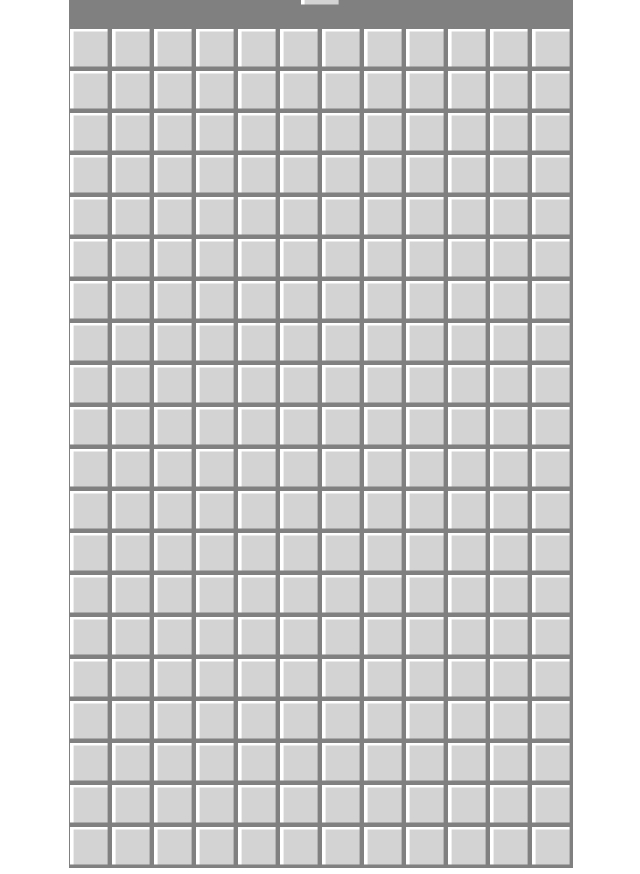
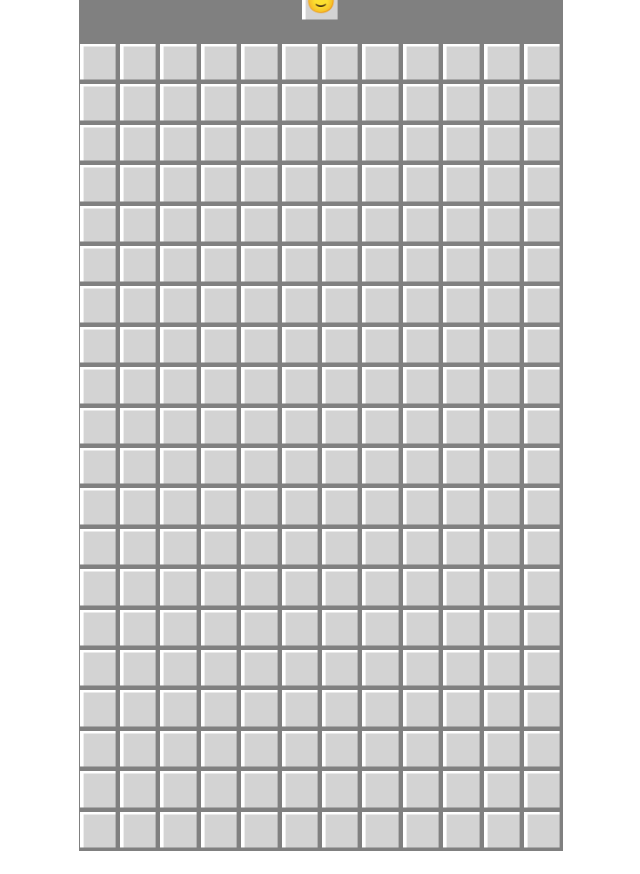
Before and after one commit to lucas98sf/react-minesweeper, a React (Vite) app: page / in a window 1280 px wide. Shown: the whole page, without its empty margins (319-959 px from the left). Built offline with nearby package versions, Linux system fonts and the light colour scheme; a small style sheet from the web is missing.

Commit message:
fix: board size on pc

```diff
--- a/src/App.css
+++ b/src/App.css
@@ -20,8 +20,6 @@ body {
 .board {
   background-color: grey;
   margin: 0.5vw;
-  top: auto;
-  bottom: auto;
 }
 
 .row {
@@ -37,8 +35,8 @@ body {
 }
 
 .board button {
-  width: 2.5rem;
-  height: 2.5rem;
+  width: 2.4rem;
+  height: 2.4rem;
   margin: 1px;
   border: 0px;
   vertical-align: middle;
```
